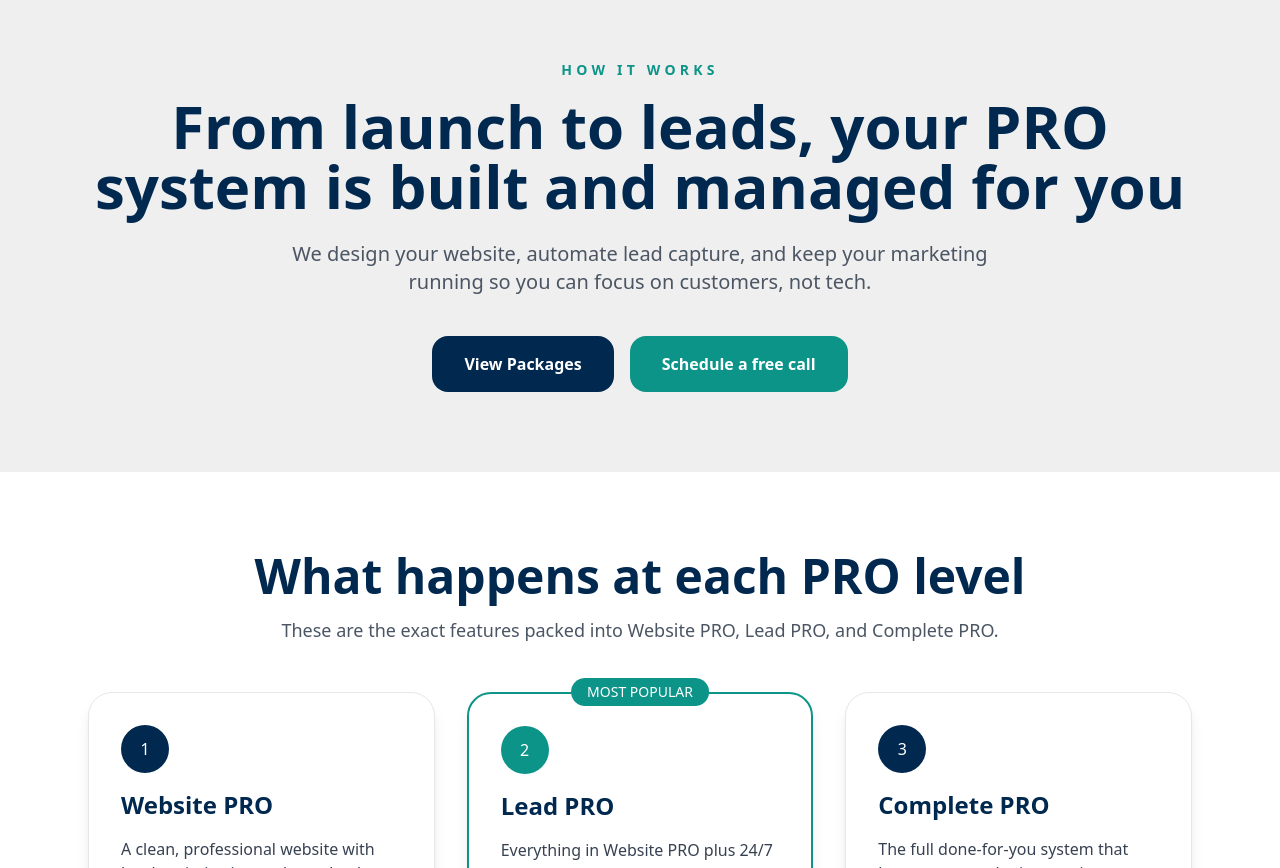
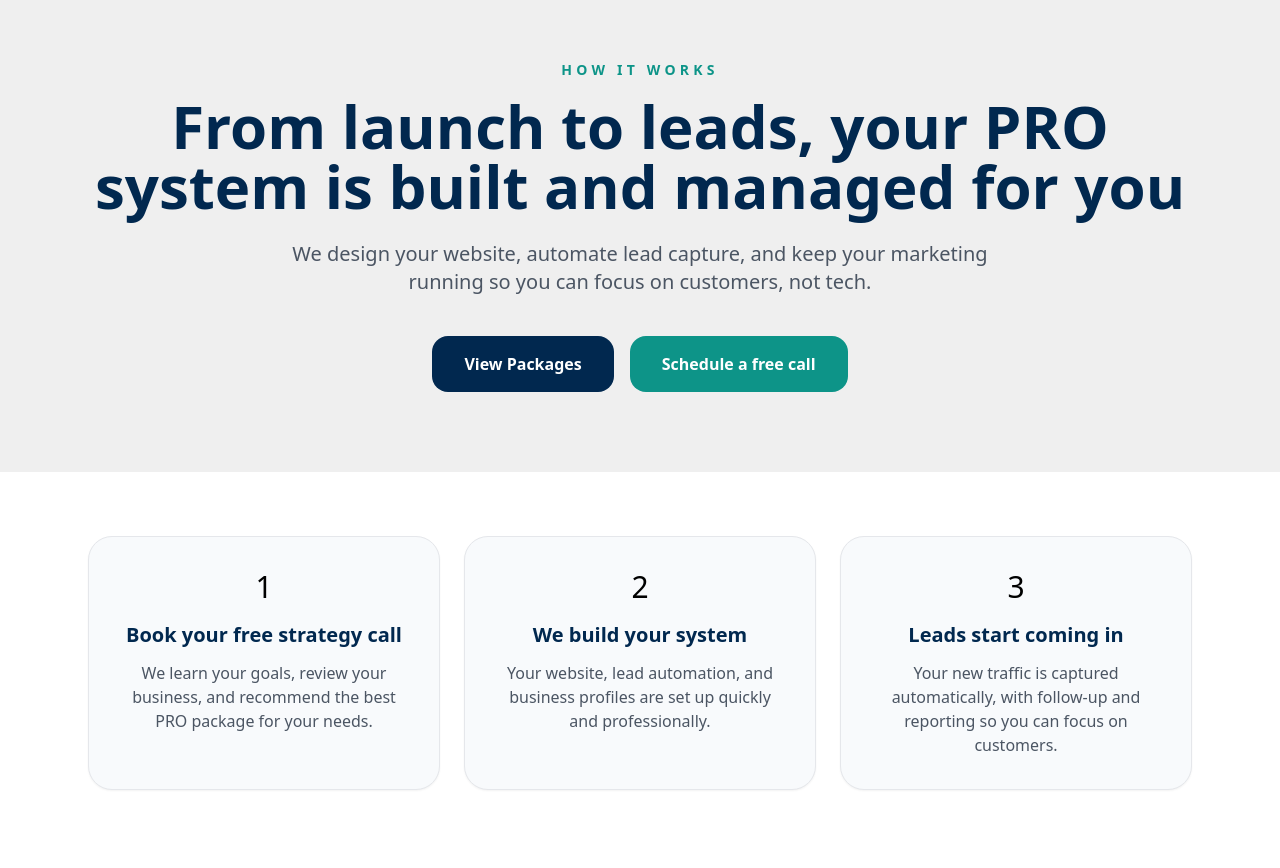
Before and after one commit to lizzyjm310-svg/yourbusinesspro-demo, a plain HTML site: page how-it-works.html in a window 1280 px wide. Shown: the part 84-952 px from the top of the page. Drawn offline with nearby package versions, Linux system fonts and the light colour scheme.

Commit message:
Add onboarding steps section to How It Works page

```diff
--- a/how-it-works.html
+++ b/how-it-works.html
@@ -39,6 +39,28 @@
             <div class="mt-10 flex flex-col sm:flex-row justify-center gap-4">
                 <a href="services.html#packages" class="inline-block bg-[#01284F] text-white px-8 py-4 rounded-2xl text-base font-semibold hover:bg-[#01284F]/90">View Packages</a>
                 <a href="index.html#packages" class="inline-block bg-teal-600 text-white px-8 py-4 rounded-2xl text-base font-semibold hover:bg-teal-600/90">Schedule a free call</a>
+            </div>
+        </div>
+    </section>
+
+    <section class="py-16 bg-white">
+        <div class="max-w-6xl mx-auto px-6">
+            <div class="grid md:grid-cols-3 gap-6 text-center">
+                <div class="bg-slate-50 p-8 rounded-3xl shadow-sm border">
+                    <div class="text-3xl mb-4">1</div>
+                    <h3 class="text-xl font-bold dark-blue mb-3">Book your free strategy call</h3>
+                    <p class="text-gray-600">We learn your goals, review your business, and recommend the best PRO package for your needs.</p>
+                </div>
+                <div class="bg-slate-50 p-8 rounded-3xl shadow-sm border">
+                    <div class="text-3xl mb-4">2</div>
+                    <h3 class="text-xl font-bold dark-blue mb-3">We build your system</h3>
+                    <p class="text-gray-600">Your website, lead automation, and business profiles are set up quickly and professionally.</p>
+                </div>
+                <div class="bg-slate-50 p-8 rounded-3xl shadow-sm border">
+                    <div class="text-3xl mb-4">3</div>
+                    <h3 class="text-xl font-bold dark-blue mb-3">Leads start coming in</h3>
+                    <p class="text-gray-600">Your new traffic is captured automatically, with follow-up and reporting so you can focus on customers.</p>
+                </div>
             </div>
         </div>
     </section>
```
